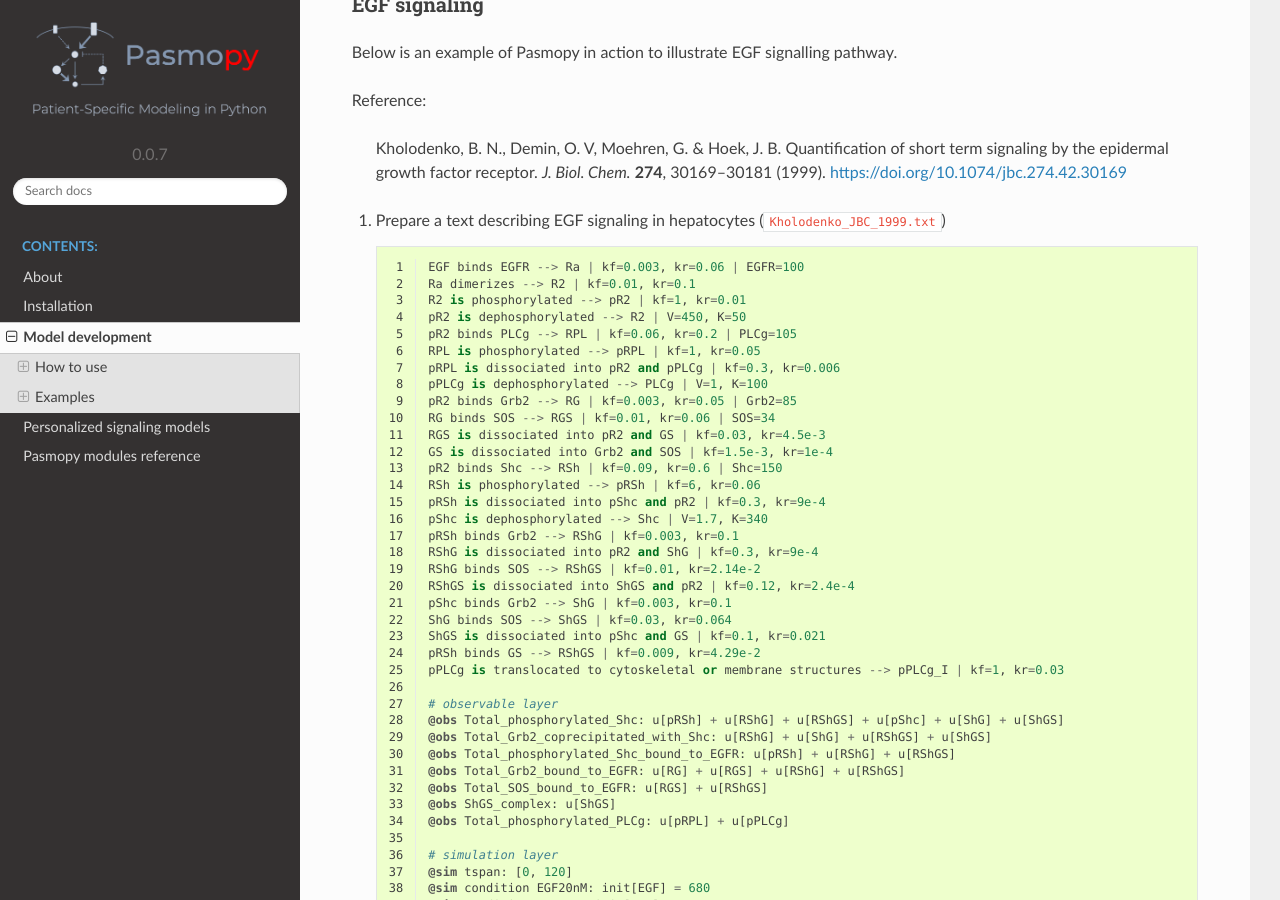
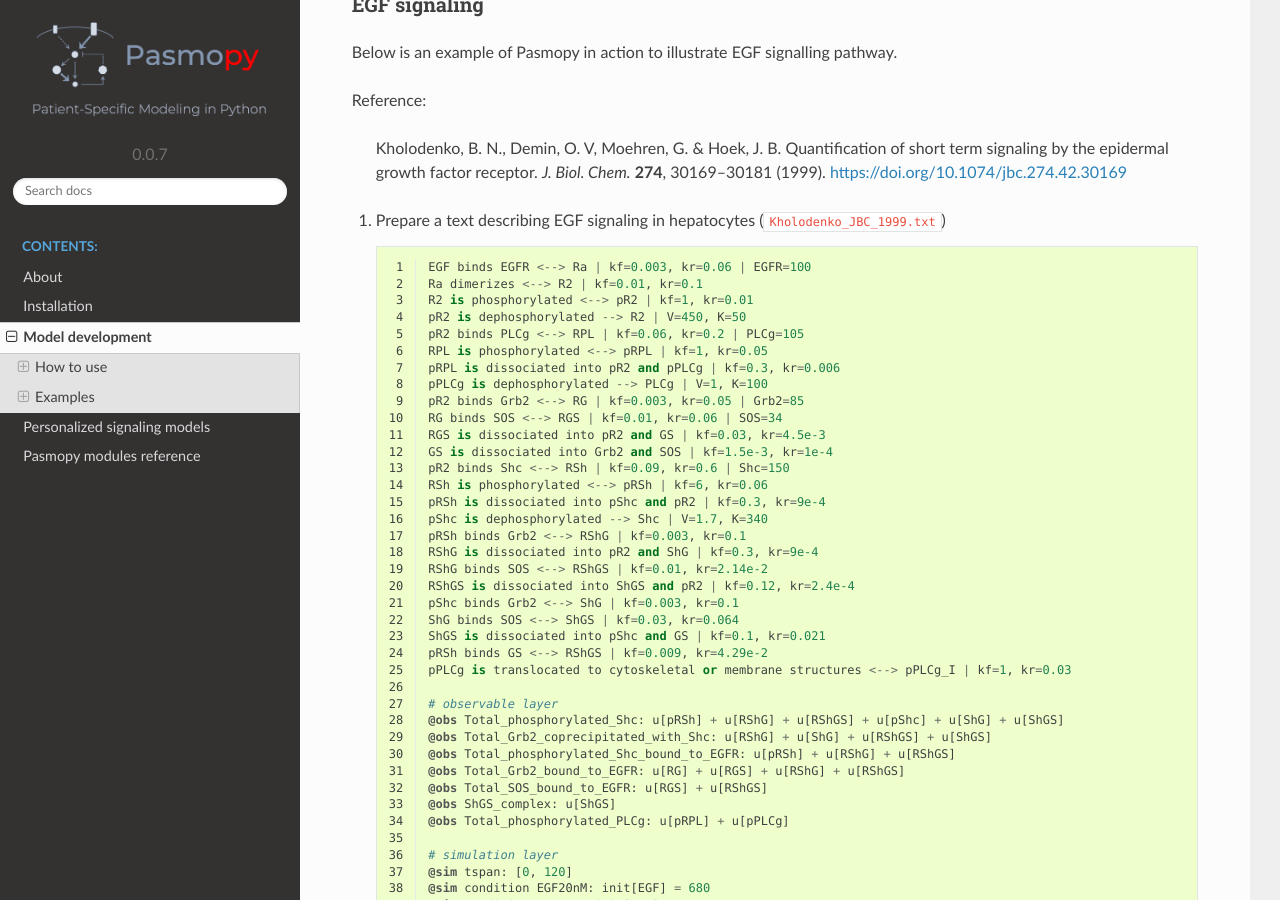
Before and after one commit to pasmopy/pasmopy, a Sphinx documentation site: the page built from docs/model_development.rst, in a window 1280 px wide and 900 px high, scrolled down 3491 px. Built offline with Sphinx 7.4.7 and the Read the Docs theme 2.0.0, drawn with Linux system fonts in a browser that asks for light colours.

Commit message:
Use <--> for reversible reaction rules

```diff
--- a/docs/model_development.rst
+++ b/docs/model_development.rst
@@ -123,7 +123,7 @@ An enzyme, E, binding to a substrate, S, to form a complex, ES, which in turn re
    .. code-block:: python
       :linenos:
 
-      E binds S --> ES | kf=0.003, kr=0.001 | E=100, S=50
+      E binds S <--> ES | kf=0.003, kr=0.001 | E=100, S=50
       ES dissociates to E and P | kf=0.002, kr=0
 
       @obs Substrate: u[S]
@@ -175,31 +175,31 @@ Reference:
    .. code-block:: python
       :linenos:
 
-      EGF binds EGFR --> Ra | kf=0.003, kr=0.06 | EGFR=100
-      Ra dimerizes --> R2 | kf=0.01, kr=0.1
-      R2 is phosphorylated --> pR2 | kf=1, kr=0.01
+      EGF binds EGFR <--> Ra | kf=0.003, kr=0.06 | EGFR=100
+      Ra dimerizes <--> R2 | kf=0.01, kr=0.1
+      R2 is phosphorylated <--> pR2 | kf=1, kr=0.01
       pR2 is dephosphorylated --> R2 | V=450, K=50
-      pR2 binds PLCg --> RPL | kf=0.06, kr=0.2 | PLCg=105
-      RPL is phosphorylated --> pRPL | kf=1, kr=0.05
+      pR2 binds PLCg <--> RPL | kf=0.06, kr=0.2 | PLCg=105
+      RPL is phosphorylated <--> pRPL | kf=1, kr=0.05
       pRPL is dissociated into pR2 and pPLCg | kf=0.3, kr=0.006
       pPLCg is dephosphorylated --> PLCg | V=1, K=100
-      pR2 binds Grb2 --> RG | kf=0.003, kr=0.05 | Grb2=85
-      RG binds SOS --> RGS | kf=0.01, kr=0.06 | SOS=34
+      pR2 binds Grb2 <--> RG | kf=0.003, kr=0.05 | Grb2=85
+      RG binds SOS <--> RGS | kf=0.01, kr=0.06 | SOS=34
       RGS is dissociated into pR2 and GS | kf=0.03, kr=4.5e-3
       GS is dissociated into Grb2 and SOS | kf=1.5e-3, kr=1e-4
-      pR2 binds Shc --> RSh | kf=0.09, kr=0.6 | Shc=150
-      RSh is phosphorylated --> pRSh | kf=6, kr=0.06
+      pR2 binds Shc <--> RSh | kf=0.09, kr=0.6 | Shc=150
+      RSh is phosphorylated <--> pRSh | kf=6, kr=0.06
       pRSh is dissociated into pShc and pR2 | kf=0.3, kr=9e-4
       pShc is dephosphorylated --> Shc | V=1.7, K=340
-      pRSh binds Grb2 --> RShG | kf=0.003, kr=0.1
+      pRSh binds Grb2 <--> RShG | kf=0.003, kr=0.1
       RShG is dissociated into pR2 and ShG | kf=0.3, kr=9e-4
-      RShG binds SOS --> RShGS | kf=0.01, kr=2.14e-2
+      RShG binds SOS <--> RShGS | kf=0.01, kr=2.14e-2
       RShGS is dissociated into ShGS and pR2 | kf=0.12, kr=2.4e-4
-      pShc binds Grb2 --> ShG | kf=0.003, kr=0.1
-      ShG binds SOS --> ShGS | kf=0.03, kr=0.064
+      pShc binds Grb2 <--> ShG | kf=0.003, kr=0.1
+      ShG binds SOS <--> ShGS | kf=0.03, kr=0.064
       ShGS is dissociated into pShc and GS | kf=0.1, kr=0.021
-      pRSh binds GS --> RShGS | kf=0.009, kr=4.29e-2
-      pPLCg is translocated to cytoskeletal or membrane structures --> pPLCg_I | kf=1, kr=0.03
+      pRSh binds GS <--> RShGS | kf=0.009, kr=4.29e-2
+      pPLCg is translocated to cytoskeletal or membrane structures <--> pPLCg_I | kf=1, kr=0.03
 
       # observable layer
       @obs Total_phosphorylated_Shc: u[pRSh] + u[RShG] + u[RShGS] + u[pShc] + u[ShG] + u[ShGS]
```
Also changed, not shown: README.md (+4 -4 lines), 4 other files.
